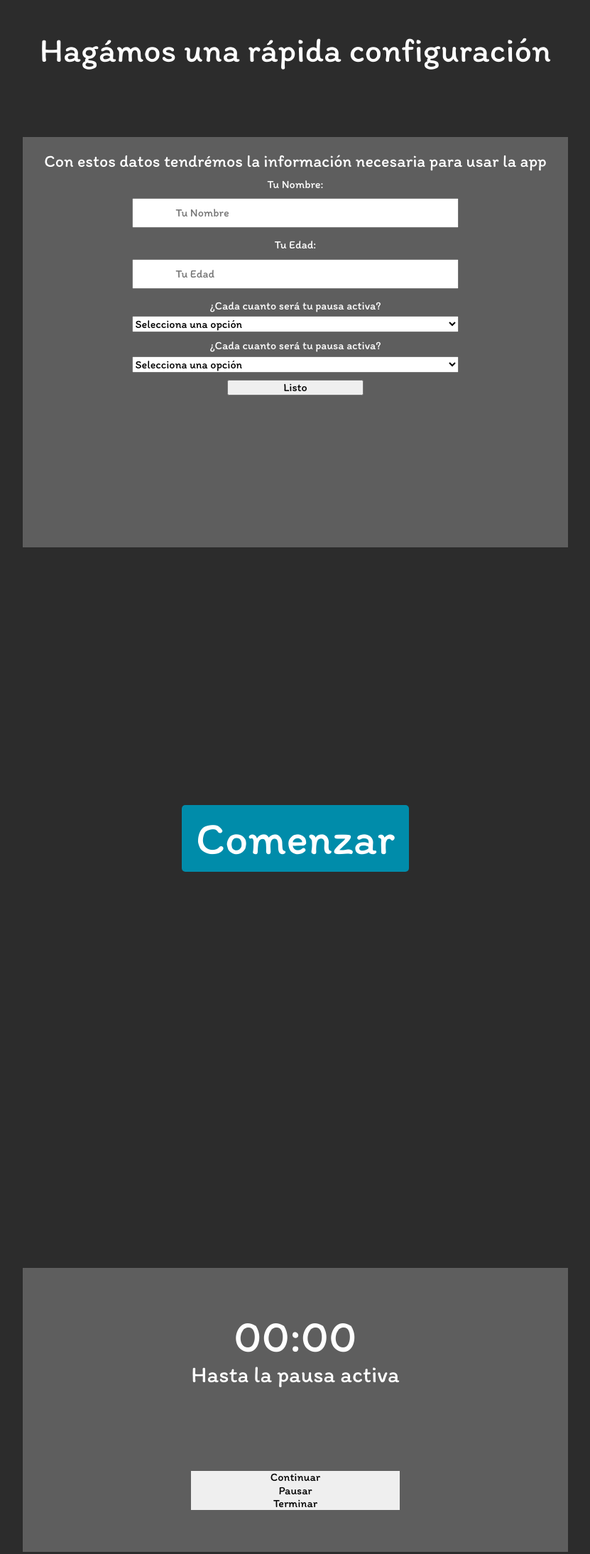
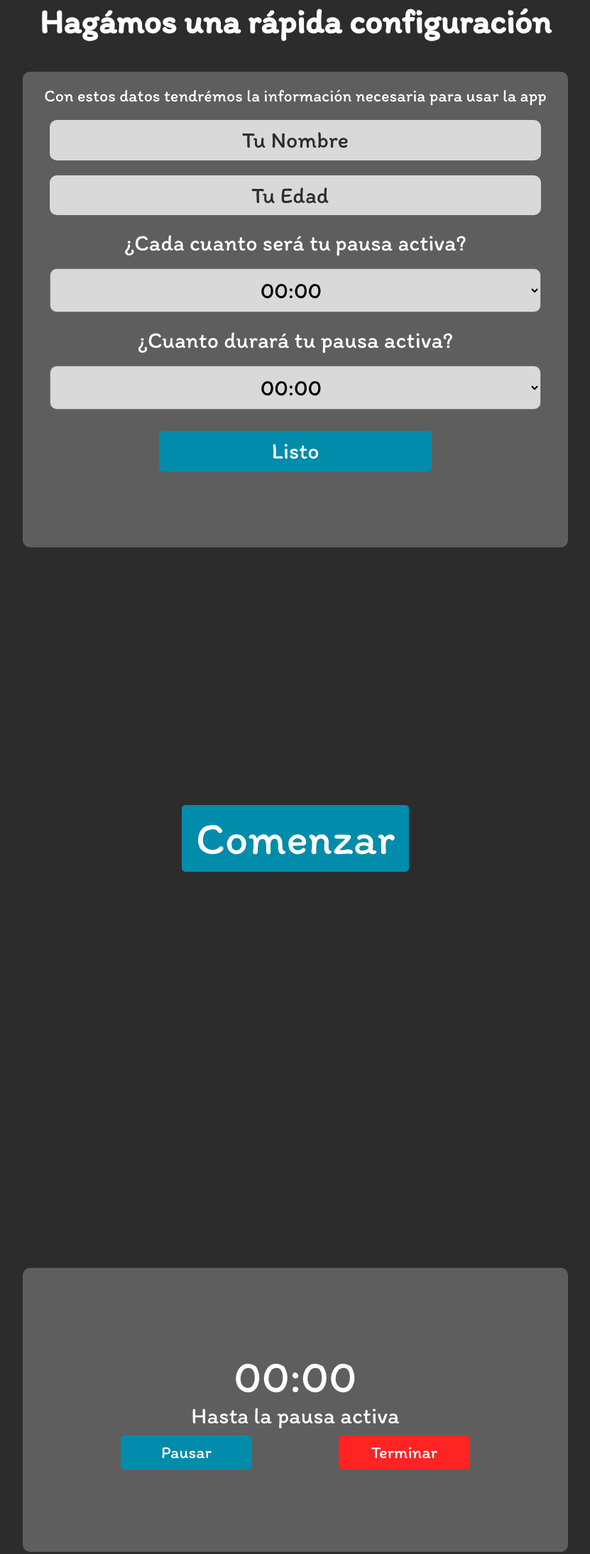
Before and after one commit to isrameve/Breaky, a plain HTML site: page index.html in a window 1280 px wide. Shown: the part 29-2218 px from the top of the page at 71% size, without its empty margins (224-1055 px from the left). Drawn offline with Linux system fonts and the light colour scheme.

Commit message:
Styles: 80%  de los estilos terminados

```diff
--- a/css/styles.css
+++ b/css/styles.css
@@ -10,19 +10,28 @@ html {
 * {
   margin: 0;
   padding: 0;
+}
+
+body {
+  background-color: #2c2c2c;
 
   font-family: "Itim", cursive;
   font-weight: 400;
   font-style: normal;
-}
-
-body {
-  background-color: #2c2c2c;
   color: white;
 }
 
 h1 {
   text-align: center;
+}
+
+label {
+  font-size: 2rem;
+  margin-bottom: 4px;
+}
+
+input {
+  border: none;
 }
 
 button {
@@ -39,6 +48,10 @@ button {
 
 .m-top10 {
   margin-top: 10px;
+}
+
+.br-10 {
+  border-radius: 10px;
 }
 
 .fullHeight {
@@ -62,11 +75,8 @@ button {
 }
 
 .centerCard {
-  display: flex;
-  justify-content: center;
-
   margin: 10px auto 0 auto;
-  width: 80%;
+  width: 60%;
 }
 
 .formSection {
@@ -77,45 +87,59 @@ button {
 
 .formSection h1 {
   font-size: 3rem;
-
-  height: 20%;
-  padding-top: 5vh;
 }
 
 .formCard {
   margin: 10px auto 0 auto;
   padding: 20px 0;
   width: 60%;
-  height: 80%;
+  height: 90%;
 }
 
 .formCard h2 {
   margin: 0 20px;
+  margin-bottom: 8px;
+  font-size: 1.5rem;
+  font-weight: lighter;
+}
+
+.formCard form {
+  height: 70%;
 }
 
 .formElements {
   display: flex;
   flex-direction: column;
+  justify-content: space-evenly;
 
-  padding: 0 20% 0;
+  padding: 0 5% 0;
+  height: 100%;
 }
 
-.formElements label {
-  margin: 10px 0 5px;
-}
+.formElements input,
+.formElements select {
+  margin-bottom: 8px;
+  padding: 10px;
+  border-radius: 10px;
 
-.formElements input {
-  margin: 5px 0;
-  padding: 10px;
+  text-align: center;
+  font-size: 2rem;
+
+  background-color: #d9d9d9;
 }
 
 .formElements input::placeholder {
-  padding: 50px;
+  color: #2c2c2c;
 }
 
 .buttonForm {
   margin: 10px auto 0 auto;
-  width: 25%;
+  width: 50%;
+  padding: 10px 20px;
+  border-radius: 5px;
+  font-size: 2rem;
+  color: white;
+  background-color: #008caa;
 }
 
 .start {
@@ -126,7 +150,7 @@ button {
   height: 100%;
 }
 
-.start button {
+.startButton {
   padding: 10px 20px;
   border-radius: 5px;
 
@@ -138,31 +162,44 @@ button {
 
 .activeWorkingContainer {
   display: flex;
-  justify-content: center;
   align-items: center;
 }
 
 .activeWorking {
   display: flex;
   justify-content: center;
-  align-items: space-between;
+  align-items: center;
 
   height: 50%;
-  width: 60%;
 }
 
-.activeWorking div {
+.activeButtonTimer {
   display: flex;
   flex-direction: column;
   justify-content: space-around;
+
+  width: 80%;
 }
 
-.timer h2 {
+.timerWorking h2 {
   font-size: 4rem;
+  font-weight: lighter;
 }
 
-.timer h3 {
+.timerWorking h3 {
   font-size: 2rem;
+  font-weight: lighter;
+}
+
+.onPaused button,
+.onActiveButtons :nth-child(1) {
+  margin: 10px auto 0 auto;
+  width: 30%;
+  padding: 10px 20px;
+  border-radius: 5px;
+  font-size: 1.5rem;
+  color: white;
+  background-color: #008caa;
 }
 
 .onActiveButtons {
@@ -170,13 +207,48 @@ button {
   justify-content: space-evenly;
 }
 
+.onActiveButtons :nth-child(2) {
+  margin: 10px auto 0 auto;
+  width: 30%;
+  padding: 10px 20px;
+  border-radius: 5px;
+  font-size: 1.5rem;
+  color: white;
+  background-color: #ff2323;
+}
+
+.activePauseContainer {
+  display: flex;
+  align-items: center;
+}
+
 .activePause {
-  margin: 10px auto 0 auto;
+  display: flex;
+  flex-direction: column;
+  justify-content: space-around;
+  align-items: center;
+
+  height: 50%;
+}
+
+.timerButtonActivePause {
+  display: flex;
+  justify-content: space-around;
+  align-items: center;
+
   width: 80%;
 }
 
-.timerButtonActiveWorking {
-  display: flex;
-  justify-content: space-evenly;
+.pauseActiveButton {
+  margin: 10px auto 0 auto;
+  width: 100%;
+  padding: 10px 20px;
+  border-radius: 5px;
+  font-size: 1.5rem;
+  color: white;
+  background-color: #ff2323;
 }
-/* Dentro del input poner el texto con Pseudoelemento ::placeholder */
+
+/* .activeWorkingButtons {
+  width: 80%;
+} */
--- a/index.html
+++ b/index.html
@@ -13,7 +13,7 @@
     <title>Breaky</title>
   </head>
   <body>
-    <header style="display: none" class="userConfig">
+    <nav style="display: none" class="userConfig">
       <div class="logoAndUser">
         <img src="" alt="logo de Breaky" />
         <h2>¡Hola Israel!</h2>
@@ -21,38 +21,38 @@
       <div class="config">
         <div><img src="" alt="Engranaje de configuración" /></div>
       </div>
-    </header>
+    </nav>
 
     <section class="formSection fullHeight">
       <h1>Hagámos una rápida configuración</h1>
 
-      <article class="formCard textCentred bgcgray m-top10">
+      <article class="formCard textCentred bgcgray m-top10 br-10">
         <h2>
           Con estos datos tendrémos la información necesaria para usar la app
         </h2>
         <form action="">
           <div class="formElements">
             <!-- Dentro del input poner el texto con Pseudoelemento ::placeholder -->
-            <label for="name">Tu Nombre:</label>
+            <!-- <label for="name">Tu Nombre:</label> -->
             <input type="text" name="name" id="name" placeholder="Tu Nombre" />
 
-            <label for="age">Tu Edad:</label>
+            <!-- <label for="age">Tu Edad:</label> -->
             <input type="number" name="age" id="age" placeholder="Tu Edad" />
 
             <label for="time-working">¿Cada cuanto será tu pausa activa?</label>
             <select name="time-working" id="time-working">
-              <option value="select">Selecciona una opción</option>
-              <option value="30">30 munitos</option>
-              <option value="45">45 munitos</option>
-              <option value="60">60 munitos</option>
+              <option value="select">00:00</option>
+              <option value="30">30 minutos</option>
+              <option value="45">45 minutos</option>
+              <option value="60">60 minutos</option>
             </select>
 
-            <label for="time-rest">¿Cada cuanto será tu pausa activa?</label>
+            <label for="time-rest">¿Cuanto durará tu pausa activa?</label>
             <select name="time-rest" id="time-rest">
-              <option value="select">Selecciona una opción</option>
-              <option value="5">5 munitos</option>
-              <option value="10">10 munitos</option>
-              <option value="15">15 munitos</option>
+              <option value="select">00:00</option>
+              <option value="5">5 minutos</option>
+              <option value="10">10 minutos</option>
+              <option value="15">15 minutos</option>
             </select>
           </div>
 
@@ -67,22 +67,26 @@
     </section>
 
     <section class="startSection fullHeight">
-      <article class="start textCentred m-top10">
-        <button id="start-button" type="button">Comenzar</button>
+      <article class="start textCentred m-top10 br-10">
+        <button class="startButton" id="start-button" type="button">
+          Comenzar
+        </button>
       </article>
     </section>
 
     <section class="activeWorkingContainer fullHeight">
-      <article class="activeWorking textCentred bgcgray m-top10 centerCard">
-        <div>
-          <div class="timer">
+      <article
+        class="activeWorking textCentred bgcgray m-top10 centerCard br-10"
+      >
+        <div class="activeButtonTimer">
+          <div class="timerWorking">
             <!-- Shows the timer -->
             <h2 id="timer">00:00</h2>
             <h3>Hasta la pausa activa</h3>
           </div>
           <div class="activeWorkingButtons">
             <div class="onPaused">
-              <button type="button">Continuar</button>
+              <button style="display: none" type="button">Continuar</button>
             </div>
             <div class="onActiveButtons">
               <button type="button">Pausar</button>
@@ -94,19 +98,19 @@
     </section>
 
     <section class="activePauseContainer fullHeight">
-      <article class="activePause textCentred bgcgray m-top10">
+      <article class="activePause textCentred bgcgray m-top10 centerCard br-10">
         <div class="tutorial">
           <img src="" alt="Ejercicios para la pausa activa" />
         </div>
 
-        <div class="timerButtonActiveWorking">
-          <div>
+        <div class="timerButtonActivePause">
+          <div class="timerPauseActive">
             <h2>00:00</h2>
             <h3>De pausa activa</h3>
           </div>
 
           <div>
-            <button type="button">Terminar</button>
+            <button class="pauseActiveButton" type="button">Terminar</button>
           </div>
         </div>
       </article>
```
